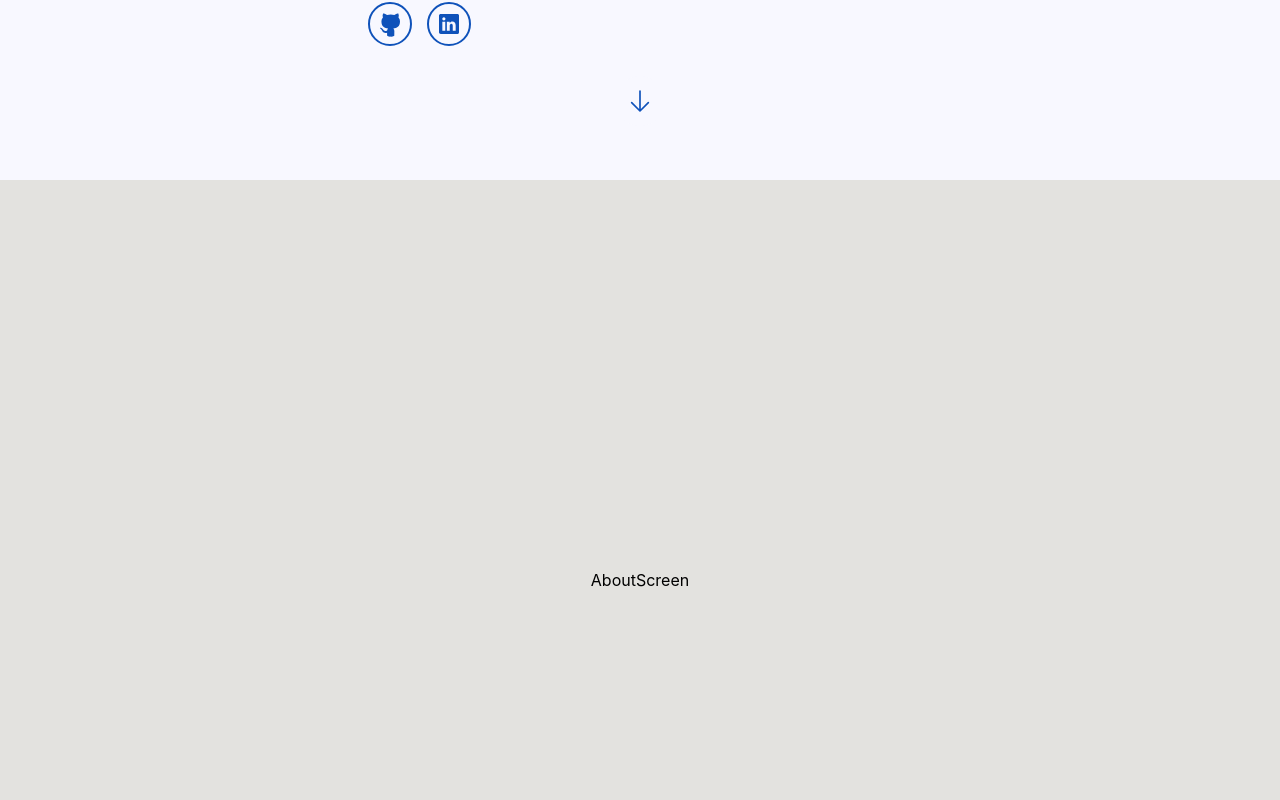
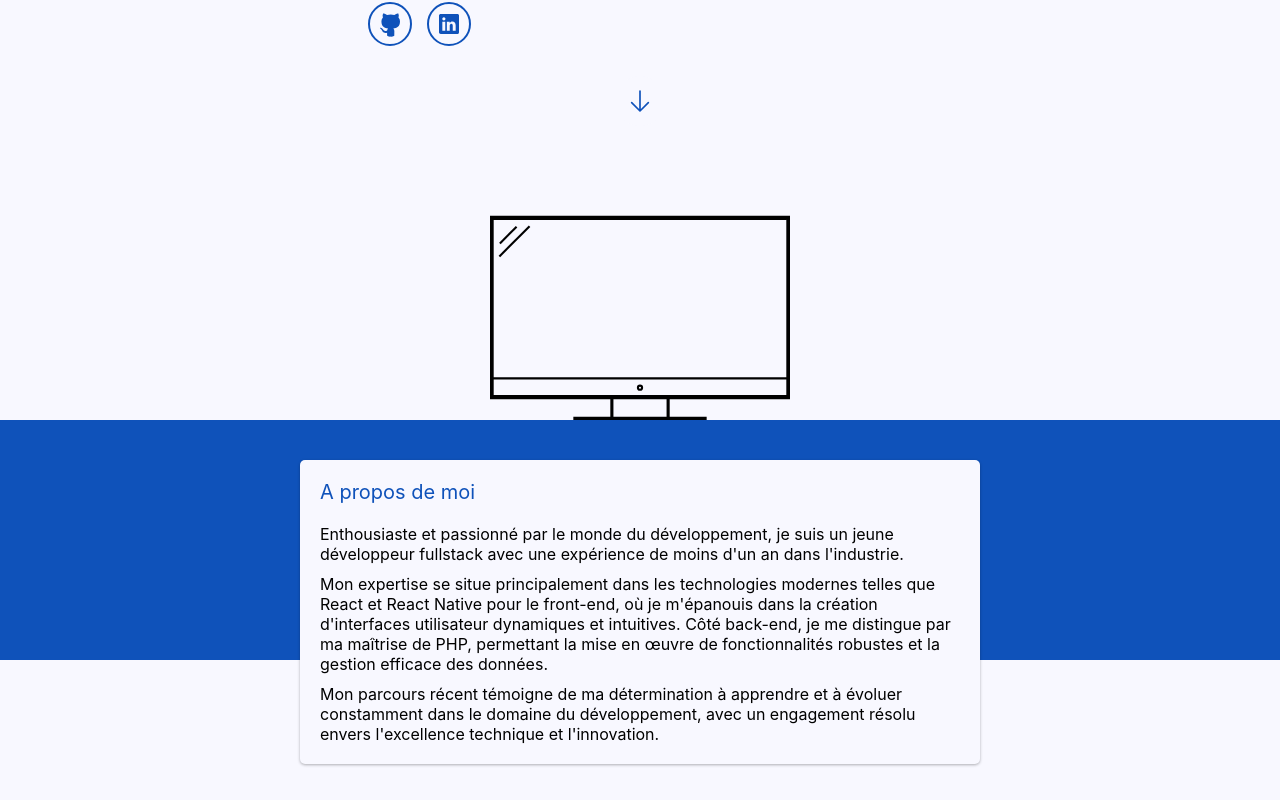
Before and after one commit to LilianMrzt/my-portfolio, a React (Create React App) app: page / in a window 1280 px wide. Shown: the part 620-1420 px from the top of the page. Built offline with nearby package versions, Linux system fonts and the light colour scheme.

Commit message:
[FEAT] Création de l'écran "A propos de moi"

```diff
--- /dev/null
+++ b/src/constants/fixtures/AboutMeFixtures.json
@@ -0,0 +1,3 @@
+{
+  "content": "Enthousiaste et passionné par le monde du développement, je suis un jeune développeur fullstack avec une expérience de moins d'un an dans l'industrie. \nMon expertise se situe principalement dans les technologies modernes telles que React et React Native pour le front-end, où je m'épanouis dans la création d'interfaces utilisateur dynamiques et intuitives. Côté back-end, je me distingue par ma maîtrise de PHP, permettant la mise en œuvre de fonctionnalités robustes et la gestion efficace des données. \nMon parcours récent témoigne de ma détermination à apprendre et à évoluer constamment dans le domaine du développement, avec un engagement résolu envers l'excellence technique et l'innovation."
+}
--- a/src/index.css
+++ b/src/index.css
@@ -39,14 +39,16 @@ code {
   --surface: #ffffff;
   --secondary: #E3E2DF;
   --border: #d3d3d3;
+  --shadow: #0000004D;
 }
 
 [data-theme='dark'] {
   --background: #272727;
-  --primary: #4169E1;
+  --primary: #0F52BA;
   --text: #ffffff;
   --blackish: #F8F8FF;
   --surface: #000000;
   --secondary: #3b3b3b;
   --border: #d3d3d3;
+  --shadow: #ffffff4D;
 }
--- a/src/resources/assets/Images.ts
+++ b/src/resources/assets/Images.ts
@@ -3,6 +3,7 @@ import MoonLogo from '@resources/assets/Moon.svg'
 import Github from '@resources/assets/Github.svg'
 import LinkedIn from '@resources/assets/LinkedIn.svg'
 import ArrowDown from '@resources/assets/Arrow-down.svg'
+import ComputerIcon from '@resources/assets/ComputerIcon.svg'
 
 export default {
     Lilian: require('./Lilian.png')
@@ -13,5 +14,6 @@ export {
     MoonLogo,
     Github,
     LinkedIn,
-    ArrowDown
+    ArrowDown,
+    ComputerIcon
 }
--- a/src/styles/custom-elements.css
+++ b/src/styles/custom-elements.css
@@ -4,9 +4,10 @@
     position: relative;
     display: flex;
     width: 100vw;
+    flex-direction: column;
     min-height: 100vh;
     align-items: center;
-    justify-content: center;
+    justify-content: start;
 }
 
 .banner-screen {
--- a/src/styles/flexbox.css
+++ b/src/styles/flexbox.css
@@ -10,6 +10,10 @@
 
 .align-center {
     align-items: center;
+}
+
+.align-end {
+    align-items: end;
 }
 
 .justify-center {
--- a/src/styles/height.css
+++ b/src/styles/height.css
@@ -23,3 +23,7 @@
 .mh-200 {
     min-height: 200px;
 }
+
+.h-200 {
+    height: 200px;
+}
--- a/src/styles/margin.css
+++ b/src/styles/margin.css
@@ -32,6 +32,10 @@
     margin-bottom: 10px;
 }
 
+.mb-20 {
+    margin-bottom: 20px;
+}
+
 .mb-5 {
     margin-bottom: 5px;
 }
--- a/src/styles/padding.css
+++ b/src/styles/padding.css
@@ -10,6 +10,10 @@
 
 .p-10 {
     padding: 10px;
+}
+
+.p-20 {
+    padding: 20px;
 }
 
 .pl-10 {
@@ -27,3 +31,7 @@
 .pr-20 {
     padding-right: 20px;
 }
+
+.pt-40 {
+    padding-top: 40px;
+}
--- a/src/styles/shadow.css
+++ b/src/styles/shadow.css
@@ -1,7 +1,7 @@
 /* shadow */
 
 .shadow {
-    box-shadow: rgba(0, 0, 0, 0.12) 0 1px 2px, rgba(0, 0, 0, 0.24) 0 1px 3px;
+    box-shadow: var(--shadow) 0 1px 3px;
 }
 
 .box-shadow-none {
--- /dev/null
+++ b/src/ui/blocs/aboutScreen/AboutMeBloc.tsx
@@ -0,0 +1,32 @@
+import React, { type ReactElement, useEffect, useState } from 'react'
+import Text from '@components/common/Text'
+import AboutMeFixtures from '@constants/fixtures/AboutMeFixtures.json'
+
+const AboutMeBloc = (): ReactElement => {
+    const [aboutMe, setAboutMe] = useState('')
+
+    useEffect(() => {
+        setAboutMe(AboutMeFixtures.content)
+    }, [])
+
+    return (
+        <div
+            className={'pt-40 d-flex flex-column bg-primary h-200 w-100 relative align-center '}
+        >
+            <div className={'absolute bg-background w-50 p-20 border-radius-small shadow'}>
+                <Text
+                    size={'large'}
+                    className={'mb-20'}
+                    color={'primary'}
+                >
+                    A propos de moi
+                </Text>
+                <Text>
+                    {aboutMe}
+                </Text>
+            </div>
+        </div>
+    )
+}
+
+export default AboutMeBloc
--- a/src/ui/components/common/Text.tsx
+++ b/src/ui/components/common/Text.tsx
@@ -8,12 +8,23 @@ const Text: FC<TextProps> = ({
     className,
     fontWeight = 'normal'
 }): ReactElement => {
+    const lines = children.split('\n')
+
+    if (lines.length > 1) {
+        console.log(lines.length)
+    }
+
     return (
-        <p
-            className={`p-0 m-0 color-${color} text-${size} ${className} font-${fontWeight}`}
-        >
-            {children}
-        </p>
+        <>
+            {lines.map((line, index) => (
+                <p
+                    key={index}
+                    className={`p-0 m-0 color-${color} text-${size} ${className} font-${fontWeight} ${index !== lines.length - 1 && 'mb-10'}`}
+                >
+                    {line}
+                </p>
+            ))}
+        </>
     )
 }
 
--- a/src/ui/views/AboutScreen.tsx
+++ b/src/ui/views/AboutScreen.tsx
@@ -1,18 +1,24 @@
 import React, { type FC, type ReactElement } from 'react'
-import Text from '@components/common/Text'
 import { type ScreenProps } from '@interfaces/screens/ScreenProps'
+import AboutMeBloc from '@blocs/aboutScreen/AboutMeBloc'
+import { ReactSVG } from 'react-svg'
+import { ComputerIcon } from '@assets/Images'
 
 const AboutScreen: FC<ScreenProps> = ({
     id
 }): ReactElement => {
     return (
         <div
-            className={'screen w-100 bg-secondary'}
+            className={'screen pt-40'}
             id={id}
         >
-            <Text>
-                AboutScreen
-            </Text>
+            <div className={'d-flex h-200 align-end'}>
+                <ReactSVG
+                    src={ComputerIcon}
+                    className={'d-flex aspect-1 m-0 p-0 color-text'}
+                />
+            </div>
+            <AboutMeBloc/>
         </div>
     )
 }
```
Also changed, not shown: src/resources/assets/ComputerIcon.svg (added).
